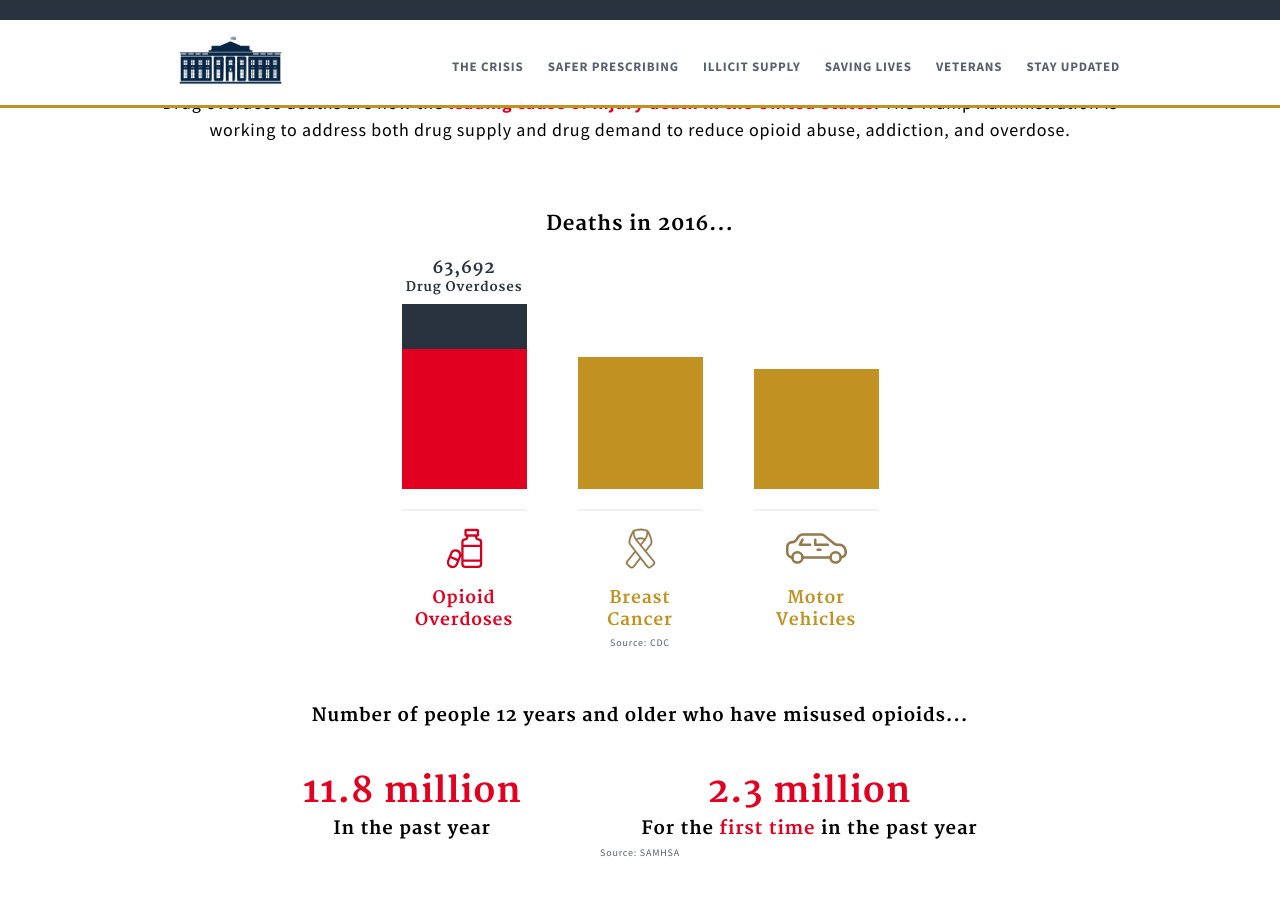
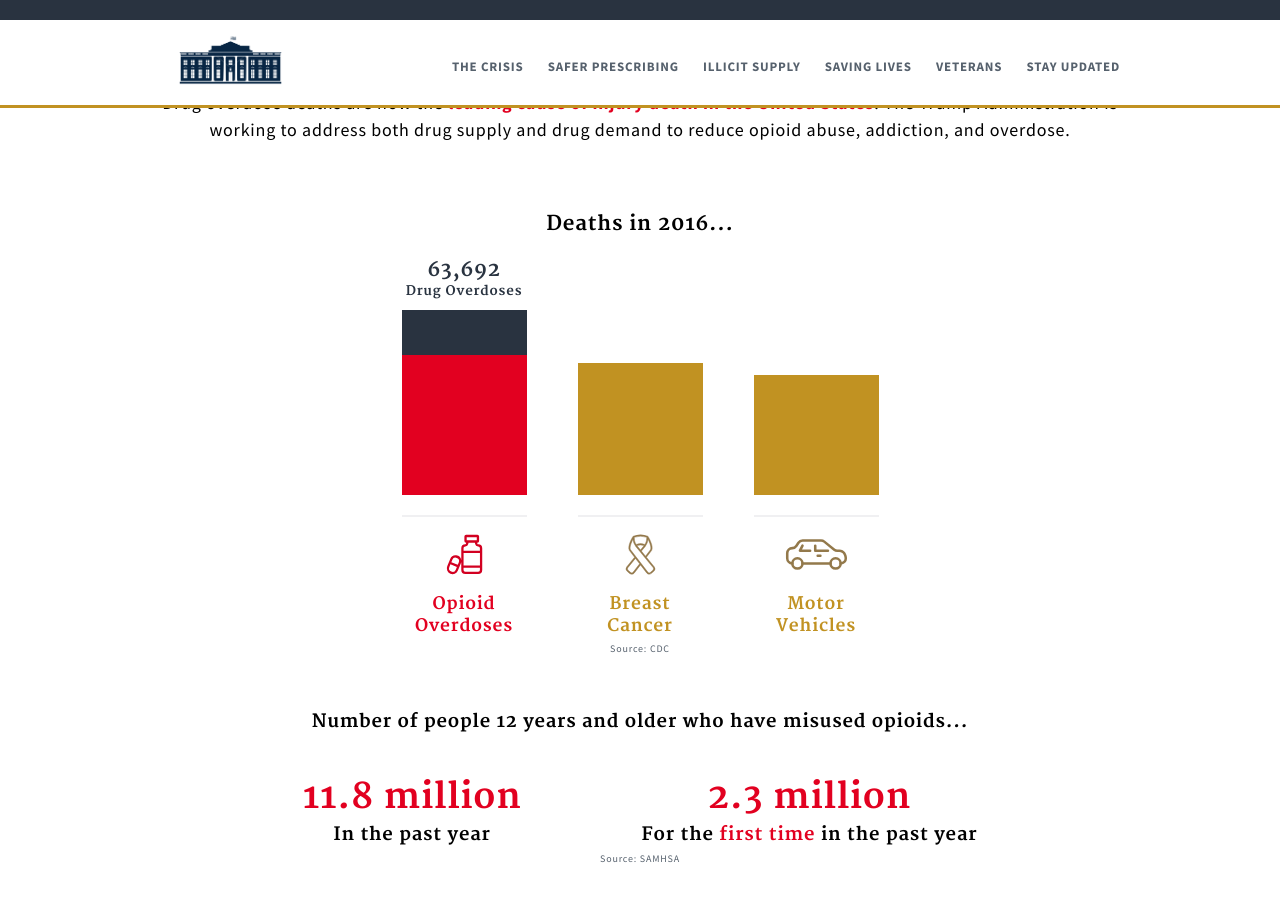
Before and after one commit to GSA/opioids.gov, a Jekyll site: the page built from index.md, in a window 1280 px wide and 900 px high, scrolled down 971 px. Built offline with Jekyll 4.4.1, drawn with Linux system fonts in a browser that asks for light colours; nearby versions of some CDN libraries.

Commit message:
Update _base_styling.scss

```diff
--- a/_sass/_base_styling.scss
+++ b/_sass/_base_styling.scss
@@ -274,6 +274,10 @@ p > span {
         @media screen and (min-width: $medium-screen) {
             align-items: flex-end;
         }
+
+        p {
+            font-family: $font-sans;;
+        }
     }
     hr {
         //max-width: 47%;
@@ -319,6 +323,7 @@ p > span {
         h4 {
             margin-top: 0;
             color: #293340;
+            font-size: 2rem;
         }
 
     }
```
